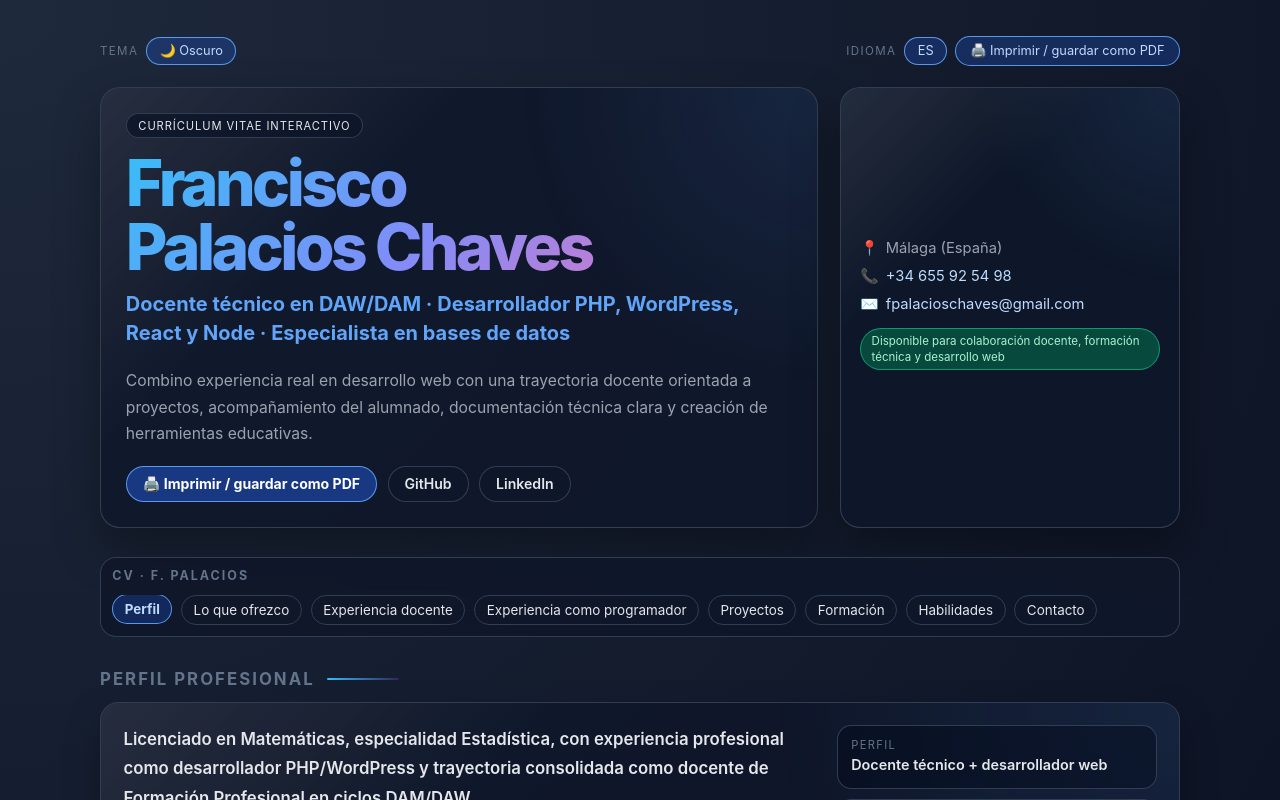
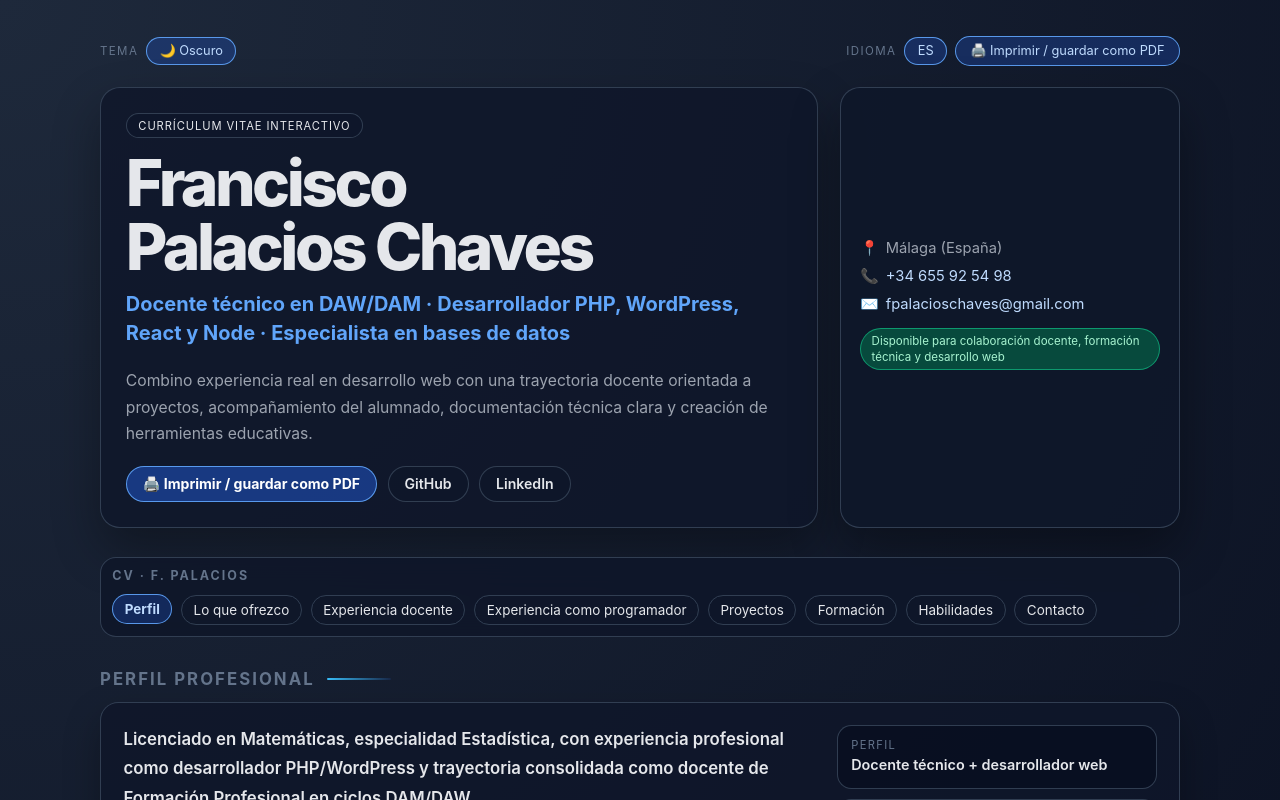
Before and after one commit to fpalacioschaves/cv-react, a React (Vite) app: page / in a window 1280 px wide. Shown: the top 800 px of the page. Built offline with nearby package versions, Linux system fonts and the light colour scheme; no server answers.

Commit message:
Remove aggressive hover effects and fix print layout

```diff
--- a/src/index.css
+++ b/src/index.css
@@ -21,31 +21,6 @@ body {
   overflow-x: hidden;
 }
 
-body::before,
-body::after {
-  content: "";
-  position: fixed;
-  z-index: -1;
-  width: 34rem;
-  height: 34rem;
-  border-radius: 999px;
-  pointer-events: none;
-  filter: blur(18px);
-  opacity: 0.42;
-}
-
-body::before {
-  top: -12rem;
-  right: -8rem;
-  background: radial-gradient(circle, rgba(56, 189, 248, 0.5), transparent 68%);
-}
-
-body::after {
-  left: -12rem;
-  bottom: 10%;
-  background: radial-gradient(circle, rgba(168, 85, 247, 0.38), transparent 68%);
-}
-
 button,
 input,
 textarea {
@@ -55,24 +30,14 @@ textarea {
 button,
 a {
   transition:
-    transform 0.18s ease,
-    filter 0.18s ease,
-    box-shadow 0.18s ease,
-    border-color 0.18s ease,
-    background 0.18s ease;
+    background 0.16s ease,
+    border-color 0.16s ease,
+    color 0.16s ease;
 }
 
 button:hover,
 a:hover {
-  filter: brightness(1.08);
-}
-
-button:not(:disabled):hover,
-header a:hover,
-header button:hover,
-article a:hover,
-nav button:hover {
-  transform: translateY(-2px);
+  filter: none;
 }
 
 button:focus-visible,
@@ -91,44 +56,6 @@ ul {
   margin-top: 0;
 }
 
-header > div,
-header > aside,
-section > div,
-article,
-nav {
-  position: relative;
-  overflow: hidden;
-}
-
-header > div::before,
-header > aside::before,
-section > div::before,
-article::before {
-  content: "";
-  position: absolute;
-  inset: 0;
-  pointer-events: none;
-  background:
-    linear-gradient(135deg, rgba(255, 255, 255, 0.16), transparent 34%),
-    radial-gradient(circle at top right, rgba(96, 165, 250, 0.18), transparent 36%);
-  opacity: 0.6;
-}
-
-header > div > *,
-header > aside > *,
-section > div > *,
-article > * {
-  position: relative;
-  z-index: 1;
-}
-
-header h1 {
-  background: linear-gradient(135deg, #38bdf8 0%, #818cf8 48%, #f472b6 100%);
-  -webkit-background-clip: text;
-  background-clip: text;
-  color: transparent !important;
-}
-
 section h2 {
   position: relative;
   display: inline-flex;
@@ -138,41 +65,10 @@ section h2 {
 
 section h2::after {
   content: "";
-  width: 4.5rem;
+  width: 4rem;
   height: 2px;
   border-radius: 999px;
-  background: linear-gradient(90deg, #38bdf8, rgba(168, 85, 247, 0.18));
-}
-
-section > div,
-article,
-header > div,
-header > aside {
-  animation: softEnter 0.5s ease both;
-}
-
-article:hover,
-section > div:hover,
-header > div:hover,
-header > aside:hover {
-  transform: translateY(-4px);
-  box-shadow: 0 24px 55px rgba(15, 23, 42, 0.28) !important;
-}
-
-article:hover {
-  border-color: rgba(96, 165, 250, 0.75) !important;
-}
-
-@keyframes softEnter {
-  from {
-    opacity: 0;
-    transform: translateY(10px);
-  }
-
-  to {
-    opacity: 1;
-    transform: translateY(0);
-  }
+  background: linear-gradient(90deg, #38bdf8, rgba(37, 99, 235, 0.12));
 }
 
 @media (prefers-reduced-motion: reduce) {
@@ -198,7 +94,7 @@ article:hover {
 
 @page {
   size: A4;
-  margin: 12mm;
+  margin: 10mm;
 }
 
 @media print {
@@ -207,22 +103,33 @@ article:hover {
     background: #ffffff;
   }
 
-  * {
+  *,
+  *::before,
+  *::after {
     box-shadow: none !important;
     text-shadow: none !important;
     filter: none !important;
     animation: none !important;
     transition: none !important;
+    transform: none !important;
+  }
+
+  html,
+  body,
+  #root {
+    width: auto !important;
+    min-width: 0 !important;
+    min-height: 0 !important;
+    background: #ffffff !important;
+    color: #111827 !important;
   }
 
   body {
-    background: #ffffff !important;
-    color: #111827 !important;
-    min-width: 0;
+    margin: 0 !important;
+    font-size: 9pt !important;
+    line-height: 1.25 !important;
   }
 
-  body::before,
-  body::after,
   nav,
   button,
   form,
@@ -236,89 +143,136 @@ article:hover {
     text-decoration: none !important;
   }
 
+  a[href]::after {
+    content: "" !important;
+  }
+
   header,
   main,
   section,
   article,
   aside,
-  div {
+  div,
+  p,
+  span,
+  li,
+  h1,
+  h2,
+  h3 {
     background: transparent !important;
     color: #111827 !important;
   }
 
+  body > div,
+  #root > div,
+  #root > div > div {
+    max-width: none !important;
+    width: 100% !important;
+    margin: 0 !important;
+    padding: 0 !important;
+  }
+
   header {
     display: grid !important;
-    grid-template-columns: 1.5fr 0.9fr !important;
-    gap: 8mm !important;
-    margin-bottom: 7mm !important;
+    grid-template-columns: 1.45fr 0.8fr !important;
+    gap: 5mm !important;
+    margin: 0 0 5mm !important;
+    break-after: avoid;
     page-break-after: avoid;
   }
 
   header > div,
   header > aside,
-  section > div,
-  article {
-    border: 1px solid #d1d5db !important;
-    border-radius: 8px !important;
-    padding: 8mm !important;
+  section > div {
+    border: 0 !important;
+    border-radius: 0 !important;
+    padding: 0 !important;
     overflow: visible !important;
-    page-break-inside: avoid;
-    transform: none !important;
+    break-inside: auto !important;
+    page-break-inside: auto !important;
   }
 
-  header > div::before,
-  header > aside::before,
-  section > div::before,
-  article::before {
+  header h1 {
+    font-size: 22pt !important;
+    line-height: 1.05 !important;
+    letter-spacing: -0.04em !important;
+    margin: 0 0 2mm !important;
+  }
+
+  header p {
+    font-size: 9pt !important;
+    line-height: 1.28 !important;
+    margin-bottom: 2mm !important;
+  }
+
+  section {
+    margin: 0 0 5mm !important;
+    scroll-margin-top: 0 !important;
+    break-inside: auto !important;
+    page-break-inside: auto !important;
+  }
+
+  section h2 {
+    display: block !important;
+    font-size: 10.5pt !important;
+    letter-spacing: 0.08em !important;
+    margin: 0 0 2mm !important;
+    break-after: avoid;
+    page-break-after: avoid;
+  }
+
+  section h2::after {
     display: none !important;
   }
 
-  header h1 {
-    color: #111827 !important;
-    background: none !important;
-    -webkit-background-clip: initial !important;
-    background-clip: initial !important;
-    font-size: 26pt !important;
-    letter-spacing: -0.04em !important;
+  p,
+  li {
+    font-size: 8.6pt !important;
+    line-height: 1.28 !important;
   }
 
-  header p,
-  p,
-  li {
-    color: #111827 !important;
-    font-size: 9.5pt !important;
-    line-height: 1.4 !important;
+  p {
+    margin-bottom: 2mm !important;
   }
 
-  section {
-    margin-bottom: 6mm !important;
-    page-break-inside: avoid;
-    scroll-margin-top: 0 !important;
+  ul {
+    margin: 1mm 0 0 !important;
+    padding-left: 4mm !important;
   }
 
-  section h2 {
-    color: #111827 !important;
-    font-size: 11pt !important;
-    letter-spacing: 0.08em !important;
-    margin-bottom: 3mm !important;
-  }
-
-  section h2::after {
-    background: #111827 !important;
-    width: 28mm !important;
+  li {
+    margin-bottom: 0.7mm !important;
   }
 
   article {
-    margin-bottom: 4mm !important;
+    border: 1px solid #d1d5db !important;
+    border-radius: 5px !important;
+    padding: 3mm !important;
+    margin: 0 0 3mm !important;
+    overflow: visible !important;
+    break-inside: avoid;
+    page-break-inside: avoid;
   }
 
-  ul {
-    margin-bottom: 0 !important;
+  h3 {
+    font-size: 9.5pt !important;
+    margin-bottom: 1.5mm !important;
+  }
+
+  [style*="grid-template-columns"] {
+    gap: 3mm !important;
+  }
+
+  [style*="padding: 1.35rem"],
+  [style*="padding: 1rem"],
+  [style*="padding: 1.55rem"],
+  [style*="padding: 1.15rem"] {
+    padding: 0 !important;
   }
 
   footer {
     color: #4b5563 !important;
-    font-size: 8pt !important;
-    margin-top: 5mm !important;
+    font-size: 7.5pt !important;
+    margin-top: 3mm !important;
   }
 }
```
